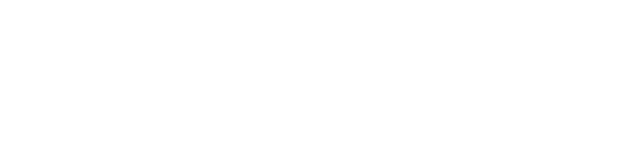
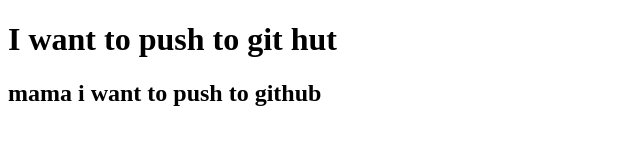
Before and after one commit to DhruboKumar360/Portfolio-site-for-mine, a plain HTML site: page index.html in a window 1280 px wide. Shown: the whole page, without its empty margins (0-640 px from the left). Drawn offline with Linux system fonts and the light colour scheme.

Commit message:
added header

```diff
--- a/index.html
+++ b/index.html
@@ -7,6 +7,7 @@
       <title>Portfolio site for mine</title>
 </head>
 <body>
-
+      <h1>I want to push to git hut</h1>
+      <h2>mama i want to push to github</h2>
 </body>
 </html>
```
